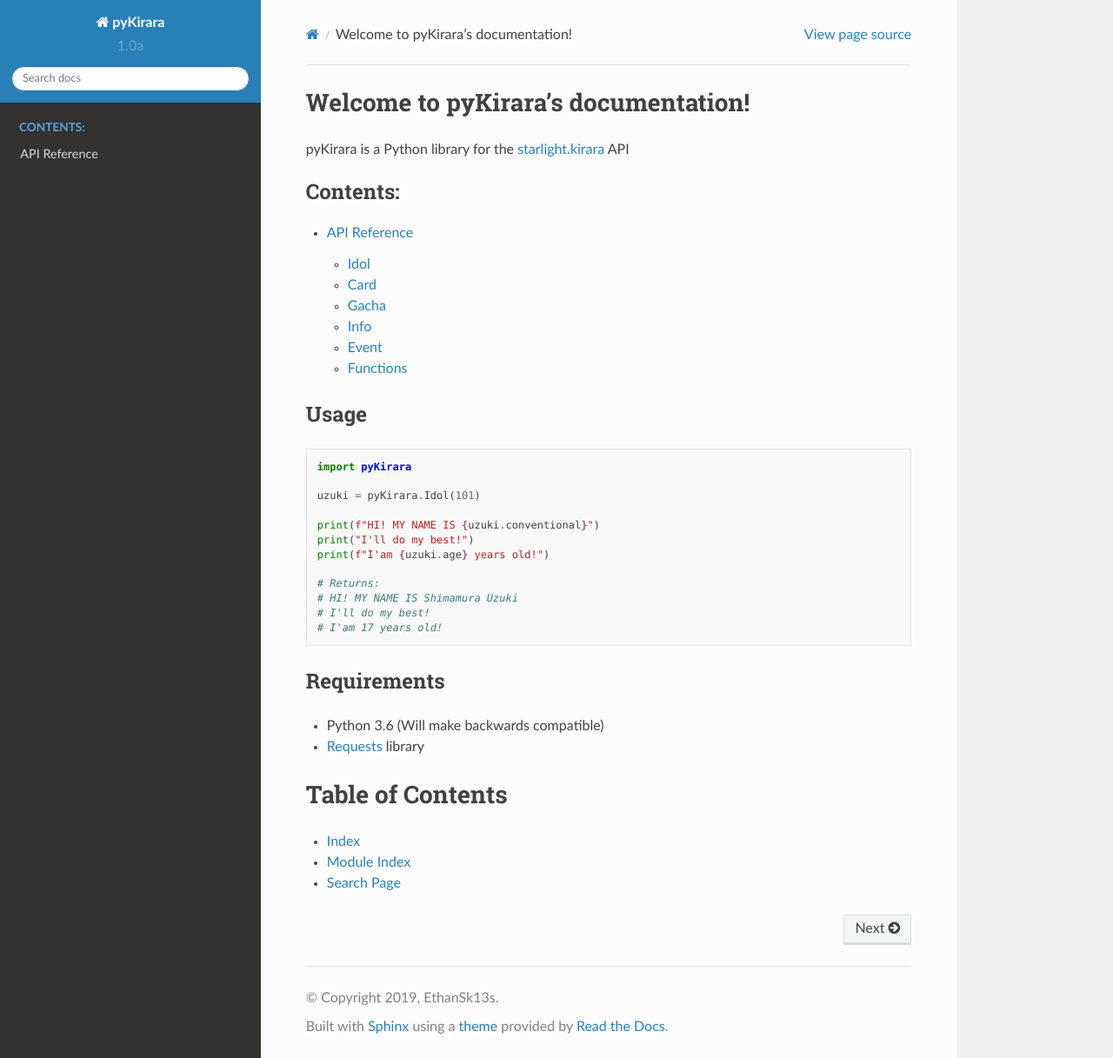
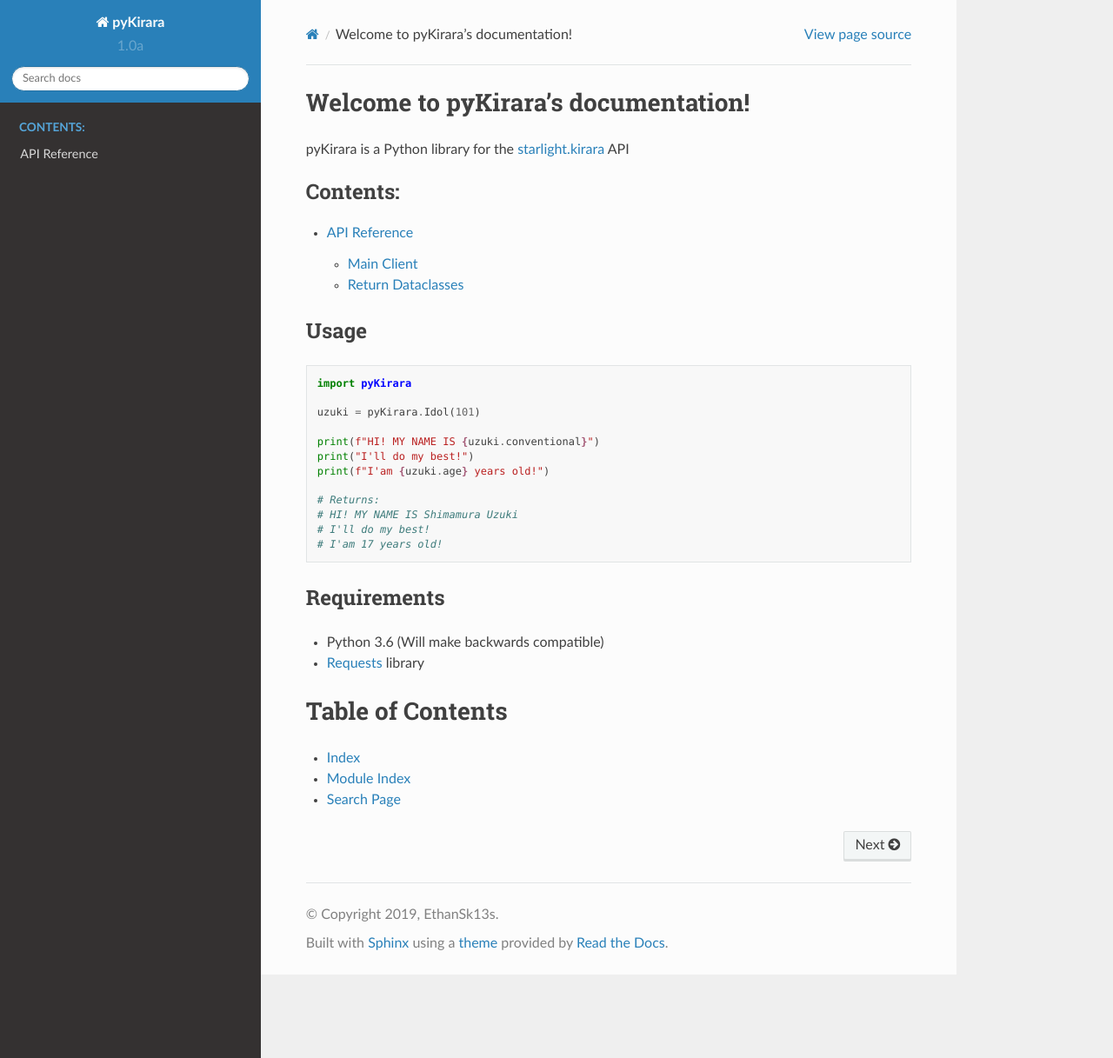
Before and after one commit to EthanSk13s/pyKirara, a Sphinx documentation site: the page built from docs/index.rst, in a window 1280 px wide and 1217 px high. Shown: the whole window at 87% size. Built offline with Sphinx 7.4.7 and the Read the Docs theme 2.0.0, drawn with Linux system fonts in a browser that asks for light colours.

Commit message:
update docs

```diff
--- a/docs/api.rst
+++ b/docs/api.rst
@@ -1,34 +1,24 @@
-.. currentmodule:: pyKirara
-
 API Reference
 ==================
 
-Idol
+Main Client
 -----------
-.. autoclass:: Idol
+.. autoclass:: pyKirara.Kirara
+    :members: get_idol, get_card, get_id, get_image, get_version, get_now
+
+Return Dataclasses
+------------------
+.. autoclass:: pyKirara.idol.Idol
     :members:
 
-Card
------------
-.. autoclass:: Card
+.. autoclass:: pyKirara.card.Card
     :members:
 
-Gacha
------------
-.. autoclass:: Gacha
+.. autoclass:: pyKirara.infos.Gacha
     :members:
 
-Info
------------
-.. autoclass:: Info
+.. autoclass:: pyKirara.infos.Info
     :members:
 
-Event
------------
-.. autoclass:: Event
+.. autoclass:: pyKirara.infos.Event
     :members:
-
-Functions
------------
-.. autofunction:: get_id
-.. autofunction:: happening_list
```
